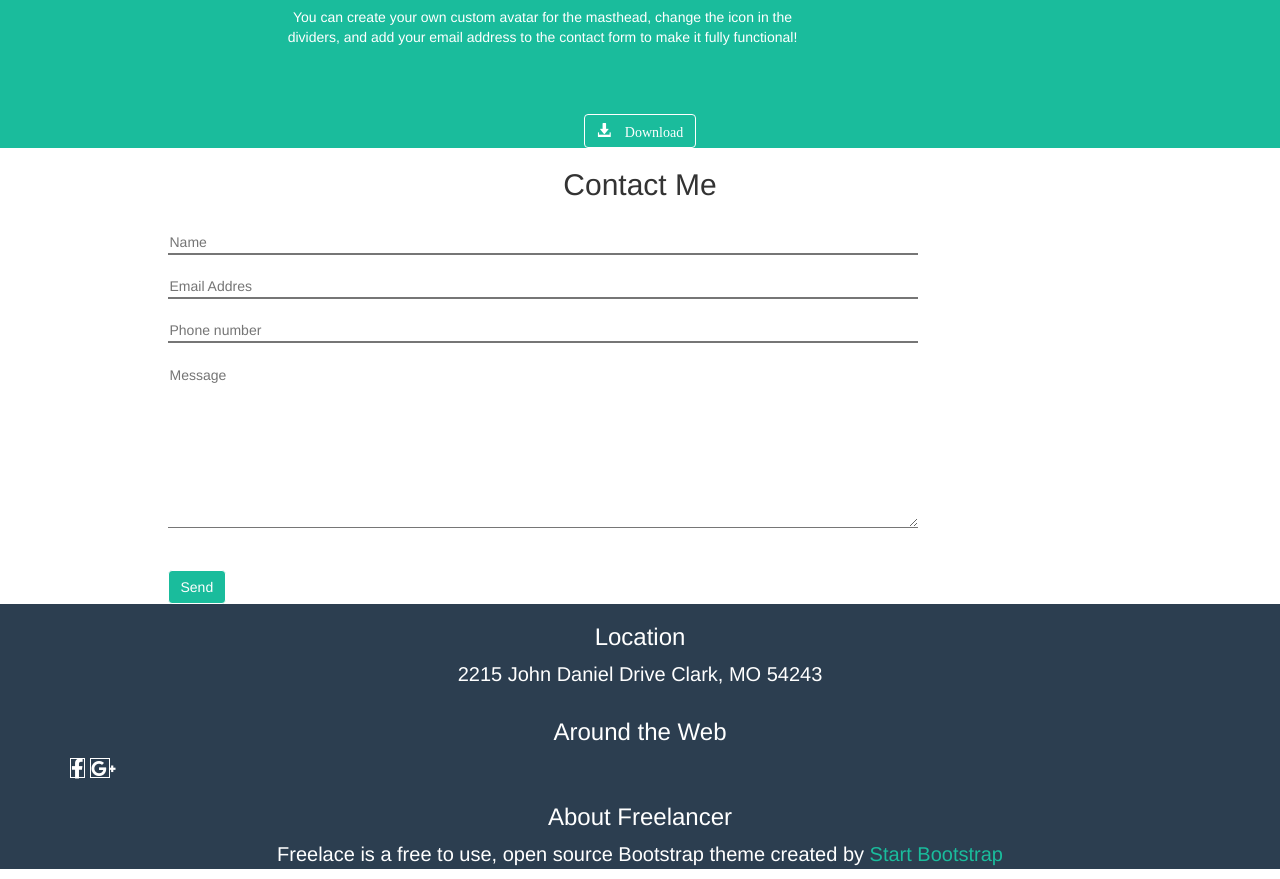
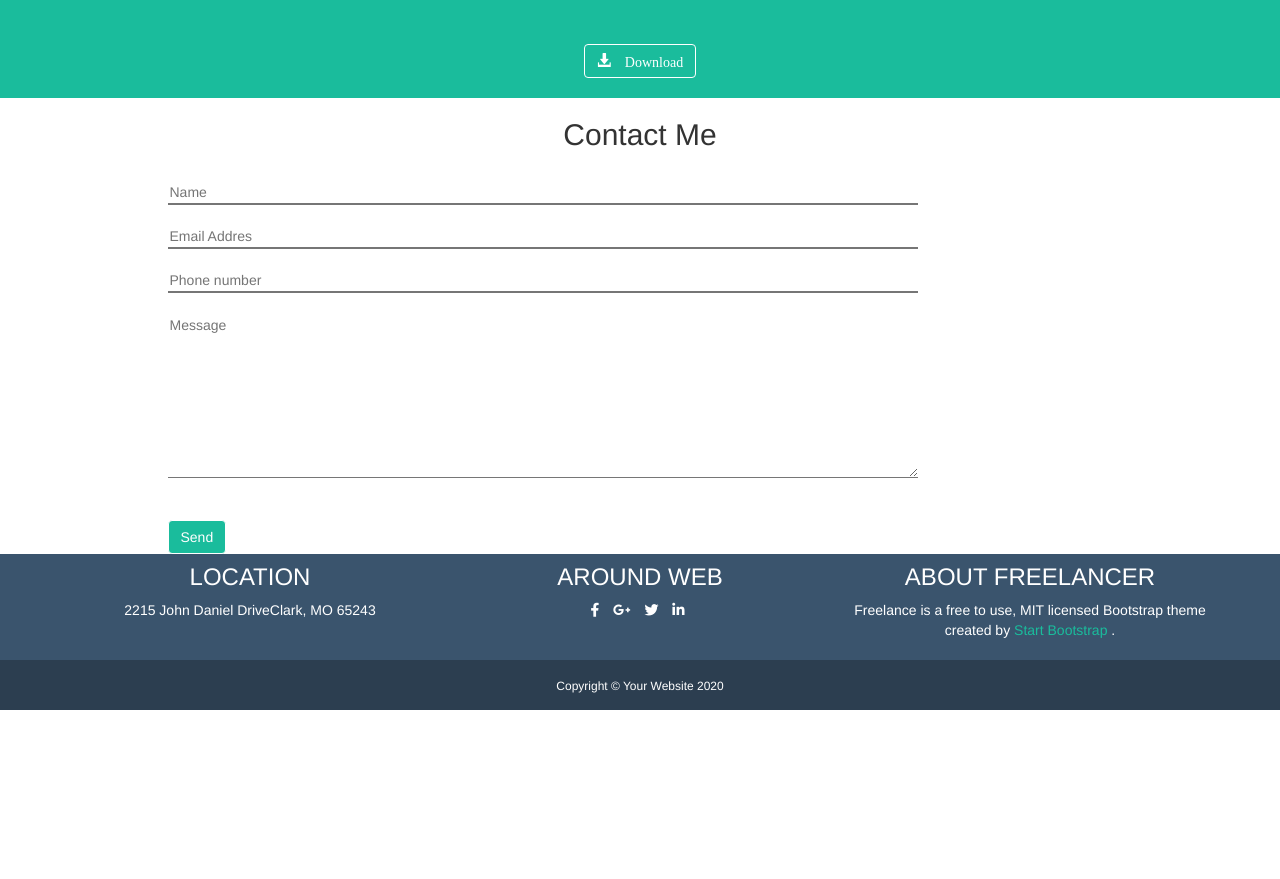
Before and after one commit to ciampa-davide/html-css-bootstrap-freelancer, a plain HTML site: page index.html in a window 1280 px wide. Shown: the part 1229-2108 px from the top of the page. After the commit the page ends 1939 px from the top, so only its background shows below. Drawn offline with nearby package versions, Linux system fonts and the light colour scheme.

Commit message:
Fine esercizio, inserimento stella

```diff
--- a/css/style.css
+++ b/css/style.css
@@ -3,9 +3,15 @@ h5{
 }
 
 .header_top{
-  min-height: 100px;
+  display: inline-block;
+  width: 100%;
+  position: fixed;
+  top: 0;
+  left: 0;
+  min-height: 80px;
   line-height: 80px;
-  background-color: #2C3E50
+  background-color: #2C3E50;
+  z-index: 1;
 }
 
 .container_60{
@@ -23,12 +29,18 @@ h5{
 .header_bottom{
   background-color: #1abc9c;
   min-height: 200px;
+  margin-top: 80px;
   padding: 25px 0;
 
 }
 
 img{
   max-height: 250px;
+}
+
+.line_blue{
+  max-height:0;
+  border:2px solid #2C3E50;
 }
 
  .col-xs-12 img{
@@ -38,6 +50,10 @@ img{
 
 .about{
   background-color: #1abc9c;
+}
+
+.about button{
+  margin-bottom: 20px;
 }
 
 .btn_green{
@@ -59,21 +75,20 @@ textarea{
 
 footer{
   min-height: 100px;
-  background-color: #2C3E50
+  background-color: #3A546D;
 }
-
-.footer_top,
-.footer_middle,
-.footer_bottom{
-  font-size: 20px;
-  padding-top: 10px;
-}
-
-i{
-  max-width: 20px;
-  max-height: 20px;
-  border:1px solid white;
+a > i{
+  color: white;
 }
 p > a {
   color:#1abc9c;
 }
+
+.copy{
+  min-height: 50px;
+  background-color: #2C3E50;
+}
+
+.copy > h6{
+  padding-top: 20px;
+}
--- a/index.html
+++ b/index.html
@@ -53,8 +53,8 @@
         <h2 class="text_white">About</h2>
         <div class="container">
           <div class="row">
-            <div class="col-xs-8 col-xs-offset-2 col-sm-6 col-lg-6 text-left"><p class="text_white">Freelancer is a free bootstrap theme created by Start Bootstrap. The download includes the complete source files including HTML, CSS, and JavaScript as well as optional SASS stylesheets for easy customization.</p> </div>
-            <div class="col-xs-8 col-xs-offset-2 col-sm-6 col-lg-6text-left"><p class="text_white">You can create your own custom avatar for the masthead, change the icon in the dividers, and add your email address to the contact form to make it fully functional!</p> </div>
+            <div class="col-sm-6 col-lg-6 text-left"><p class="text_white">Freelancer is a free bootstrap theme created by Start Bootstrap. The download includes the complete source files including HTML, CSS, and JavaScript as well as optional SASS stylesheets for easy customization.</p> </div>
+            <div class="col-sm-6 col-lg-6 text-left"><p class="text_white">You can create your own custom avatar for the masthead, change the icon in the dividers, and add your email address to the contact form to make it fully functional!</p> </div>
           </div>
           <button type="button" class="btn btn_green"> <span class="glyphicon glyphicon-download-alt"> Download</span></button>
         </div>
@@ -75,28 +75,34 @@
     </main>
 
     <footer>
-      <section class="footer_top">
-        <h5 class="text-center text_white">Location</h5>
-        <p class="text-center text_white">2215 John Daniel Drive Clark, MO 54243</p>
+      <section>
+        <div class="container">
+          <div class="row text-center">
+            <div class="col-xs-12 col-sm-4 col-lg-4">
+              <h5 class="text_white">LOCATION</h5>
+              <p class="text_white">2215 John Daniel DriveClark, MO 65243</p>
+            </div>
+            <div class="col-xs-12 col-sm-4 col-lg-4">
+              <h5 class="text_white">AROUND WEB</h5>
+              <ul class="list-inline">
+                <li><a href="#"><i class="fab fa-facebook-f"></i></a></li>
+                <li><a href="#"><i class="fab fa-google-plus-g"></i></a></li>
+                <li><a href="#"><i class="fab fa-twitter"></i></a></li>
+                <li ><a href="#"><i class="fab fa-linkedin-in"></i></a></li>
+              </ul>
+            </div>
+            <div class="col-xs-12 col-sm-4 col-lg-4">
+              <h5 class="text_white">ABOUT FREELANCER</h5>
+              <p class="text_white">Freelance is a free to use, MIT licensed Bootstrap theme created by <a href="#"> Start Bootstrap</a> .</p>
+            </div>
+          </div>
+        </div>
       </section>
-      <section class="footer_middle">
-        <h5 class="text-center text_white">Around the Web</h5>
-        <div class="container">
-          <a href="#"><i class="fab fa-facebook-f text_white"></i></a>
-          <a href="#"><i class="fab fa-google-plus-g text_white"></i></a>
-          <a href="#"></a>
-          <a href="#"></a>
-        </div>
+      <section class="copy text-center text_white">
 
+        <h6>Copyright © Your Website 2020</h6>
 
       </section>
-      <section class="footer_bottom">
-        <h5 class="text-center text_white">About Freelancer</h5>
-        <p class="text-center text_white">Freelace is a free to use, open source Bootstrap theme created by <a href="#">Start Bootstrap</a> </p>
-
-      </section>
-
-
     </footer>
   </body>
 </html>
```
